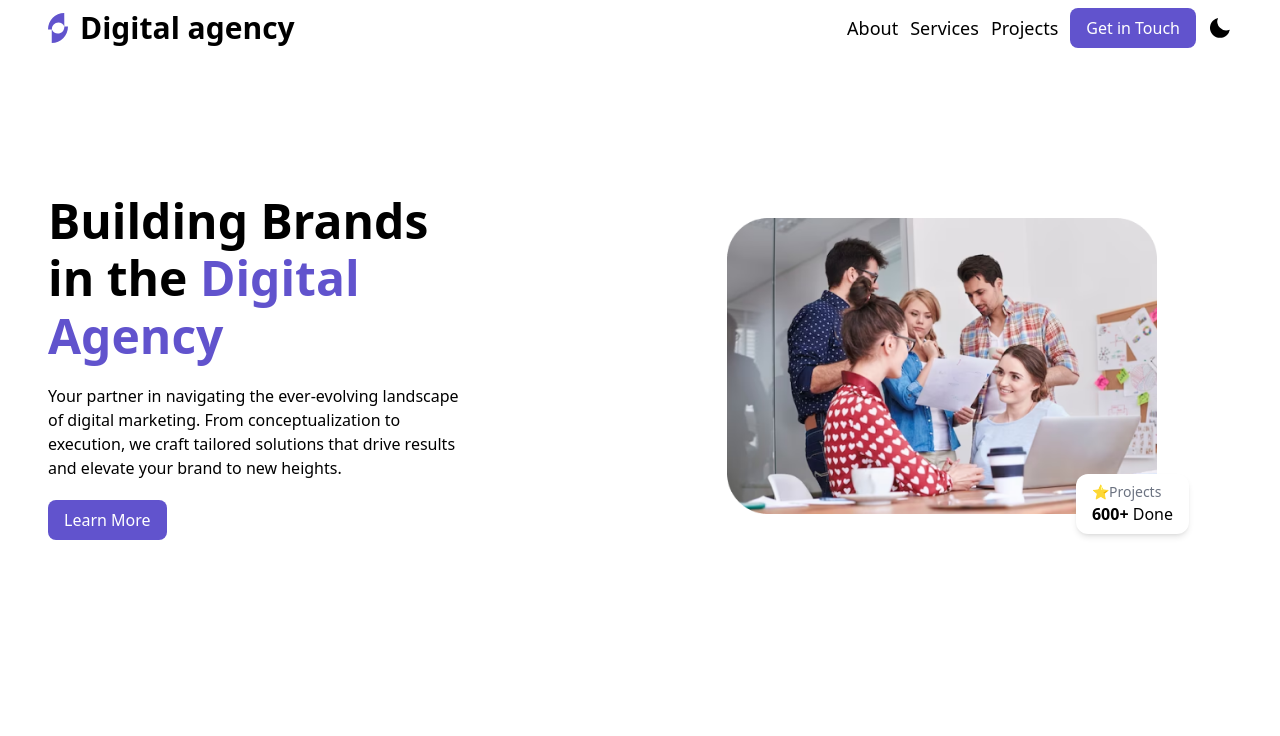
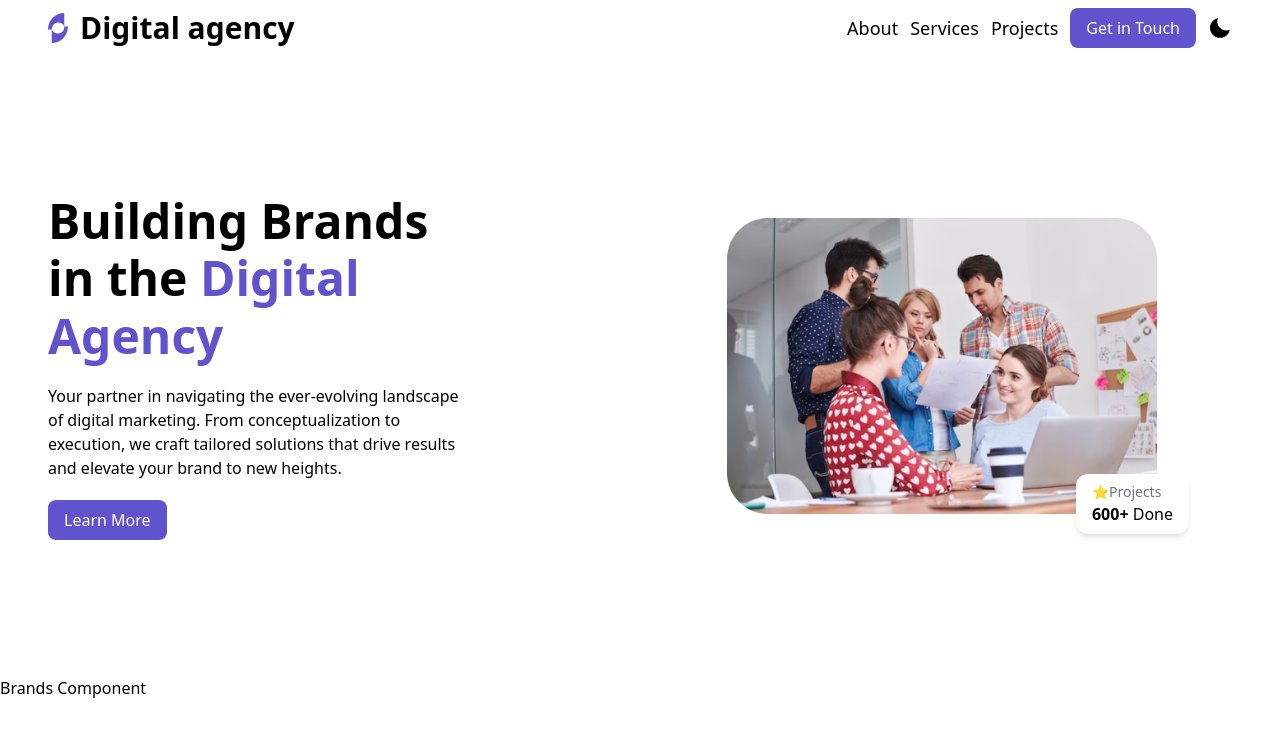
Before and after one commit to wacho91/digital-agency, a React (Vite) app: page / in a window 1280 px wide. Shown: the top 736 px of the page. Built offline with nearby package versions, Linux system fonts and the light colour scheme.

Commit message:
Brand Component

```diff
--- a/src/App.jsx
+++ b/src/App.jsx
@@ -5,6 +5,7 @@ import "aos/dist/aos.css";
 
 import Navbar from "./Component/Navbar/Navbar";
 import Hero from "./Component/Hero/Hero";
+import BrandsLogo from "./Component/BrandsLogo/BrandsLogo";
 
 function App() {
 
@@ -22,6 +23,7 @@ function App() {
     <div className="bg-white dark:bg-black dark:text-white text-black overflow-x-hidden">
         <Navbar />
         <Hero />
+        <BrandsLogo />
     </div>
   )
 }
--- /dev/null
+++ b/src/Component/BrandsLogo/BrandsLogo.jsx
@@ -0,0 +1,10 @@
+
+const BrandsLogo = () => {
+  return (
+    <div>
+        Brands Component
+    </div>
+  )
+}
+
+export default BrandsLogo
```
